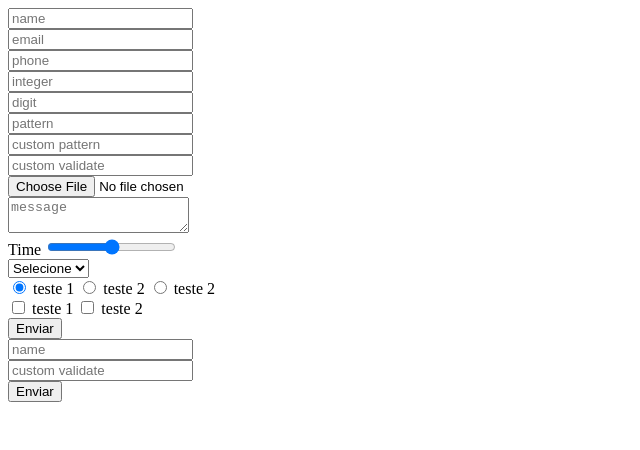
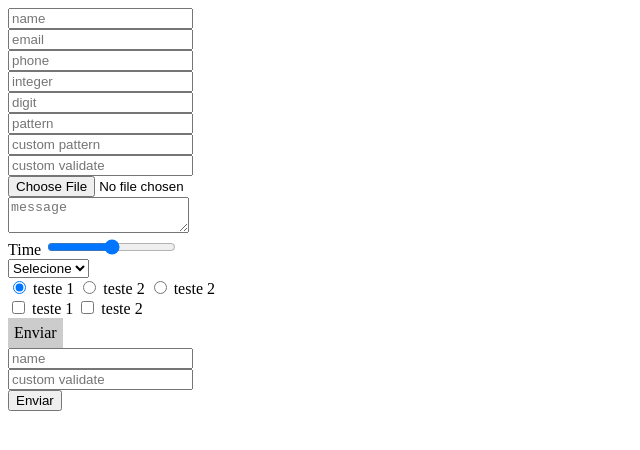
Before and after one commit to welisonmenezes/vanilla-validator, a website: page index.html in a window 1280 px wide. Shown: the whole page, without its empty margins (0-640 px from the left). Drawn offline with Linux system fonts and the light colour scheme.

Commit message:
add method to disabled html5 validations

```diff
--- a/index.html
+++ b/index.html
@@ -11,6 +11,12 @@
 		.msg-error{
 			font-size: 12px;
 			color: red;
+		}
+		.enviar{
+			cursor: pointer;
+			display: inline-block;
+			background: #ccc;
+			padding: 6px;
 		}
 	</style>
 </head>
@@ -85,13 +91,14 @@
 			</label>
 		</div>
 		<div>
-			<button type="submit">Enviar</button>
+			<span class="enviar">Enviar</span>
+			<!-- <button type="submit">Enviar</button> -->
 		</div>
 	</form>
 
 	<form action="#" class="form-2" id="form-2">
 		<div>
-			<input type="text" class="required"  placeholder="name">
+			<input type="text" class="required" required  placeholder="name">
 		</div>
 		<div>
 			<input type="text" class="custom-validate" data-validate-key="no-bad-words" placeholder="custom validate">
@@ -109,6 +116,7 @@
 	<script type="text/javascript">
 		var config = {
 			container: '#form-1',
+			button: '.enviar',
 			selectors: {
 				required: 'required'
 			},
@@ -177,7 +185,7 @@
 			selectors: {
 				required: 'required'
 			},
-			novalidateHTML5: false,
+			novalidateHTML5: true,
 			customValidates: {
 				'no-bad-words' : {
 					message: 'Forbiden words detected',
@@ -204,93 +212,6 @@
 			}
 		};
 		var vv2 = new VanillaValidator(config2);
-
-
-		// setTimeout(() => {
-		// 	console.log(vv.container);
-		// 	console.log(vv2.container);
-		// }, 2000);
-
-
-		/*
-		var config = {
-			selectors: {
-				required: 'required',
-				email: 'email'
-			},
-			messages: {
-				required: 'campo obrigatório',
-				email: 'email inválido'
-			},
-			novalidateHTML5: true
-		};
-
-		var userConfig = {
-			selectors: {
-				required: 'userReq'
-			},
-			novalidateHTML5: false
-		};
-
-		var target = {};
-
-		var util = new VVUtils();
-		util.mergeObjectsDeeply(target, config, userConfig);
-
-		console.log(target);
-		*/
-
-		/*
-		var $ = new VVElements();
-		console.log($);
-
-		console.log($.getElements('form'));
-		console.log($.getElement('#form-1'));
-
-		var form1 = $.getElement('#form-1');
-		$.addClass(form1, 'teste');
-		$.removeClass(form1, 'xx');
-		console.log($.getChild('input', form1));
-
-		console.log($.getRadiosByName('teste-radio', form1, 'cls-radio', true));
-
-		console.log($.getCheckboxesByName('teste-checkbox', form1));
-
-		var teste = $.getElement('#teste');
-		$.inner(teste, '0');
-		//*/
-
-		/*
-
-		console.log('Está vazio? ', vv.isEmpty(''));
-		console.log('É um email? ', vv.isEmail('email@email.com'));
-		console.log('É um inteiro? ', vv.isInteger(10000));
-		console.log('É um digito? ', vv.isDigit('a165'));
-		console.log('É uma url? ', vv.isUrl('https://www.google.com'));
-		console.log('Tem menos que 5? ', vv.hasLessThan('weli', 5));
-		console.log('Tem mais que 5? ', vv.hasMoreThan('welison', 5));
-		console.log('Está entre 5 e 7? ', vv.hasRangeLength('welison', 5, 7));
-		console.log('Tem exatamente 7? ', vv.hasEqualLength('welison', 7));
-		console.log('É uma data? ', vv.isDate('12/12/2006'));
-		console.log('É menor que 5? ', vv.isMin(4, 5));
-		console.log('É maior que 5? ', vv.isMax(6, 5));
-		console.log('Está entre 3 e 5? ', vv.isRange(4, 3, 5));
-		console.log('É igual a 5? ', vv.equalTo(5, 5));
-		console.log('É um cpf? ', vv.isCpf('061.052.500-02'));
-		console.log('É um cnpj? ', vv.isCnpj('88.769.754/0001-51'));
-		console.log('É um cnh? ', vv.isCnh('33776838759'));
-		console.log('É um cep? ', vv.isCep('89806-267'));
-		console.log('É um telefone? ', vv.isPhone('+51 (49) 0 9999-9900'));
-		console.log('É um cartão de crédito? ', vv.isCreditCard('5511 4129 2741 1007'));
-		console.log('Tem e extenção .jpg? ', vv.hasExtension('image.jpg', ['.jpg', '.png', '.gif']));
-		console.log('É moeda? ', vv.isCurrency('R$ 231,45'));
-		console.log('É um número? ', vv.isNumeric(6));
-		console.log('É um objeto? ', vv.isObject({}));
-		console.log('É uma função? ', vv.isFunction(function(){}));
-		console.log('É uma função? ', vv.isArray([1, 2, 3]));
-		console.log('É um elemento? ', vv.isHTMLElement(form1));
-
-		//*/
 	</script>
 </body>
 </html>
--- a/vanilla-validator.js
+++ b/vanilla-validator.js
@@ -118,6 +118,7 @@ var VanillaValidator = (function(){
 			for(i = 0; i < total; i++){
 				container = this.containers[i];
 				this.defineSubmitionType(container);
+				this.setHTML5NoValidate(container);
 				this.addControlClassesOnFields(container);
 			}
 		}
@@ -458,6 +459,14 @@ var VanillaValidator = (function(){
 		}
 	};
 
+	VanillaValidator.prototype.setHTML5NoValidate = function(container){
+		if(this.config.novalidateHTML5 && container){
+			if(container.tagName && container.tagName === 'FORM'){
+				container.setAttribute('novalidate', true);
+			}
+		}
+	};
+
 	VanillaValidator.prototype._init = function(){
 		this.containers = $.getElements(this.config.container);
 		this.loopThroughContainers();
```
